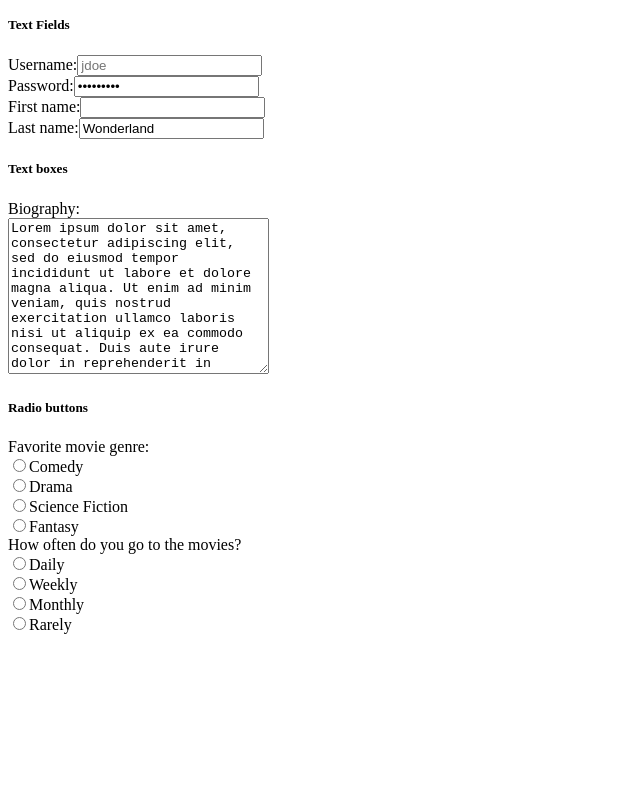
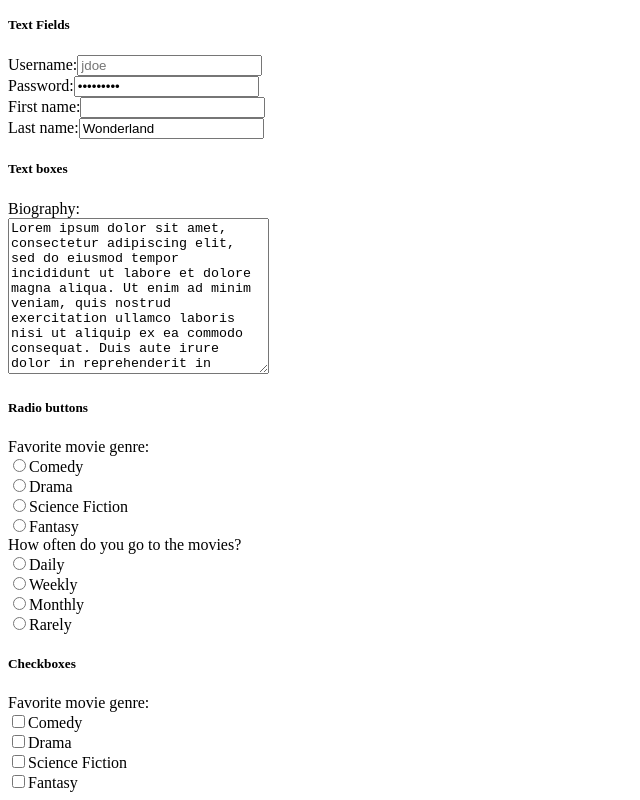
Before and after one commit to melanielochrie/kambaz-next-js-Fall-2026, a Next.js app: page /labs/lab1 in a window 1280 px wide. Shown: the part 3674-4474 px from the top of the page, without its empty margins (0-640 px from the left). Before the commit the page ends 4316 px from the top, so only its background shows below. Built offline with nearby package versions, Linux system fonts and the light colour scheme.

Commit message:
Complete Checkboxes

```diff
--- /dev/null
+++ b/app/labs/lab1/forms/Checkboxes.tsx
@@ -0,0 +1,20 @@
+export default function Checkboxes() {
+    return (
+        <>
+            <h5 id="wd-checkboxes">Checkboxes</h5>
+            <label>Favorite movie genre:</label>
+            <br />
+            <input type="checkbox" name="check-genre" id="wd-chkbox-comedy" />
+            <label htmlFor="wd-chkbox-comedy">Comedy</label>
+            <br />
+            <input type="checkbox" name="check-genre" id="wd-chkbox-drama" />
+            <label htmlFor="wd-chkbox-drama">Drama</label>
+            <br />
+            <input type="checkbox" name="check-genre" id="wd-chkbox-scifi" />
+            <label htmlFor="wd-chkbox-scifi">Science Fiction</label>
+            <br />
+            <input type="checkbox" name="check-genre" id="wd-chkbox-fantasy" />
+            <label htmlFor="wd-chkbox-fantasy">Fantasy</label>
+        </>
+    );
+}
--- a/app/labs/lab1/forms/Forms.tsx
+++ b/app/labs/lab1/forms/Forms.tsx
@@ -1,6 +1,7 @@
 import RadioButtons from "./RadioButtons";
 import TextFields from "./TextFields";
 import Textarea from "./Textarea";
+import Checkboxes from "./Checkboxes";
 
 export default function Forms() {
   return (
@@ -11,6 +12,7 @@ export default function Forms() {
         <TextFields />
         <Textarea />
         <RadioButtons />
+        <Checkboxes />
 
         {/* add the next form components here */}
       </form>
```
